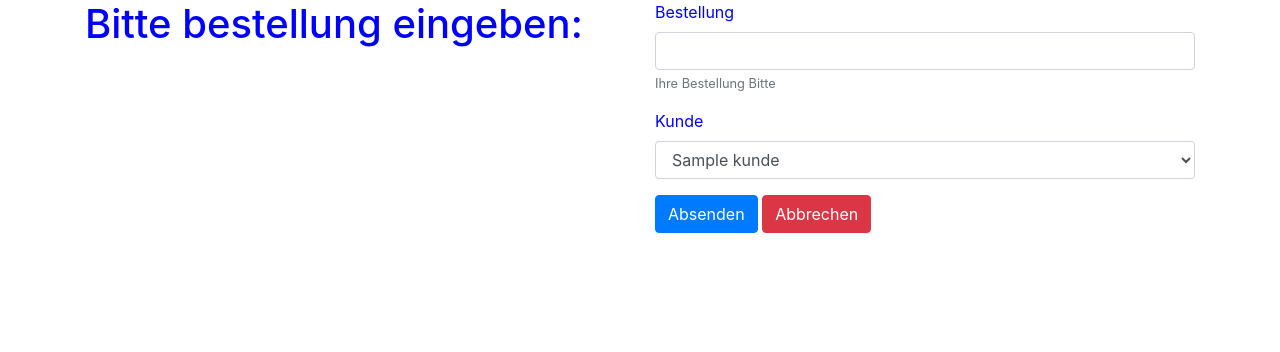
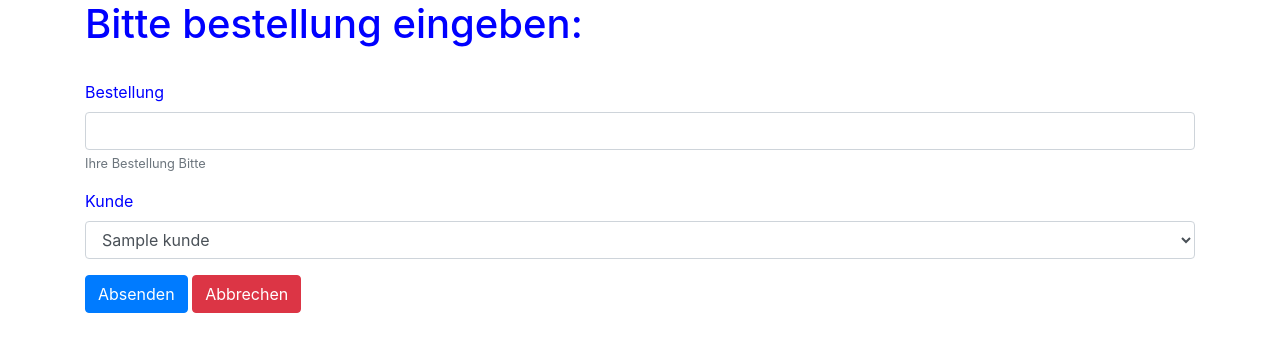
Before and after one commit to comiker91/spedition, a Django app: template spedition/verwaltung/templates/spedition/bestellung.html in a window 1280 px wide. Shown: the top 352 px of the page. Run offline with Django 3.2, Linux system fonts and the light colour scheme; the template is opened without the code that fills it: most values are stand-ins (such as "Sample title", 1, 10 or a date in 2020); data that the repository does not hold is empty.

Commit message:
09-12-2020 Fix DIV

```diff
--- a/spedition/verwaltung/templates/spedition/bestellung.html
+++ b/spedition/verwaltung/templates/spedition/bestellung.html
@@ -5,8 +5,6 @@
 <div class="col">
 <h1>Bitte bestellung eingeben:</h1>
 <br />
-</div>
-<div class="col">
 <form method="POST">
 {% csrf_token %}
   <div class="form-group">
```
